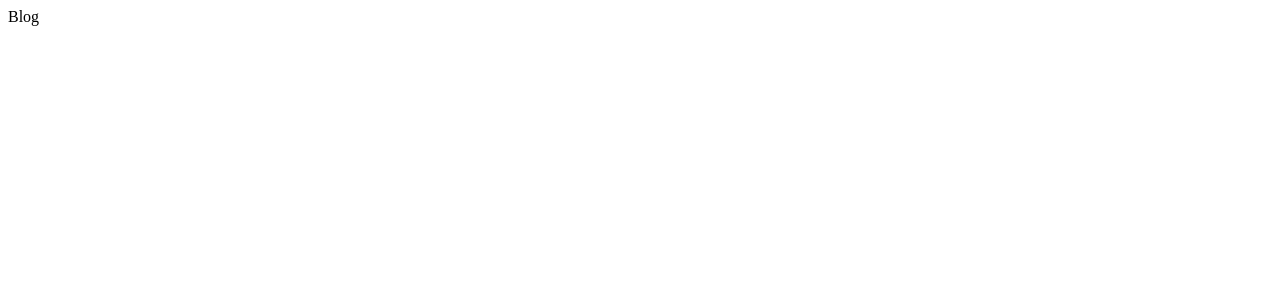
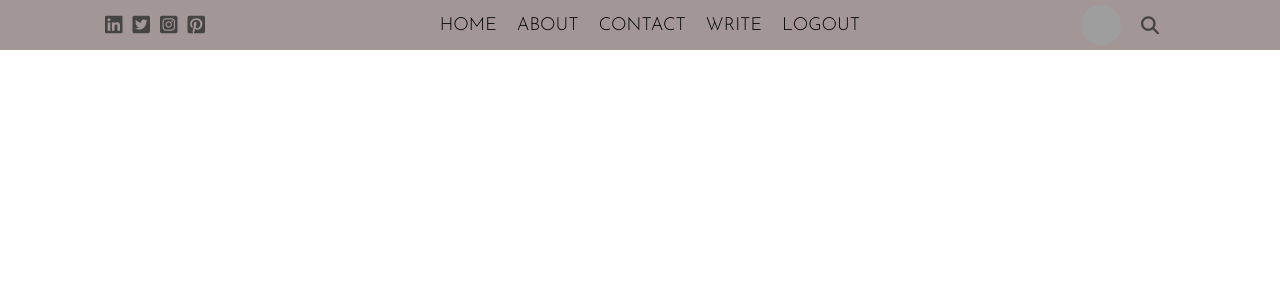
Before and after one commit to Oksana796/blog-r, a React (Create React App) app: page / in a window 1280 px wide. Shown: the top 300 px of the page. Built offline with nearby package versions, Linux system fonts and the light colour scheme; grey boxes are pictures that could not be loaded.

Commit message:
navbar on top

```diff
--- a/public/index.html
+++ b/public/index.html
@@ -4,9 +4,17 @@
     <meta charset="utf-8" />
 
     <link
-      href="https://fonts.googleapis.com/css2?family=Josefin+Sans:wght@200;300;400;500;600;700&family=Roboto:wght@400;500;700&display=swap"
+      href="https://fonts.googleapis.com/css2?family=Josefin+Sans:wght@200;300;400;500;600;700&display=swap"
       rel="stylesheet"
     />
+    <link
+      rel="stylesheet"
+      href="https://cdnjs.cloudflare.com/ajax/libs/font-awesome/6.4.0/css/all.min.css"
+      integrity="sha512-iecdLmaskl7CVkqkXNQ/ZH/XLlvWZOJyj7Yy7tcenmpD1ypASozpmT/E0iPtmFIB46ZmdtAc9eNBvH0H/ZpiBw=="
+      crossorigin="anonymous"
+      referrerpolicy="no-referrer"
+    />
+
     <meta name="viewport" content="width=device-width, initial-scale=1" />
     <meta name="theme-color" content="#000000" />
     <meta
--- a/src/App.js
+++ b/src/App.js
@@ -1,5 +1,11 @@
+import Topbar from "./topbar/Topbar.jsx";
+
 function App() {
-  return <div className="App">Blog</div>;
+  return (
+    <div className="App">
+      <Topbar />
+    </div>
+  );
 }
 
 export default App;
--- /dev/null
+++ b/src/topbar/Topbar.jsx
@@ -0,0 +1,33 @@
+import "./topbar.css";
+
+const Topbar = () => {
+  return (
+    <div className="top">
+      <div className="topleft">
+        <i className="topIcon fa-brands fa-linkedin"></i>
+        <i className="topIcon fa-brands fa-square-twitter"></i>
+        <i className="topIcon fa-brands fa-square-instagram"></i>
+        <i className="topIcon fa-brands fa-square-pinterest"></i>
+      </div>
+      <div className="topcenter">
+        <ul className="topList">
+          <li className="topListItem">HOME</li>
+          <li className="topListItem">ABOUT</li>
+          <li className="topListItem">CONTACT</li>
+          <li className="topListItem">WRITE</li>
+          <li className="topListItem">LOGOUT</li>
+        </ul>
+      </div>
+      <div className="topright">
+        <img
+          className="topImg"
+          src="https://images.pexels.com/photos/9408954/pexels-photo-9408954.jpeg?auto=compress&cs=tinysrgb&w=600&lazy=load"
+          alt=""
+        />
+        <i className="topSearchIcon fa-solid fa-magnifying-glass"></i>
+      </div>
+    </div>
+  );
+};
+
+export default Topbar;
--- /dev/null
+++ b/src/topbar/topbar.css
@@ -0,0 +1,52 @@
+* {
+  margin: 0;
+}
+.top {
+  width: 100%;
+  height: 50px;
+  background-color: #a39696;
+  position: sticky;
+  top: 0;
+  display: flex;
+  align-items: center;
+  font-family: "Josefin Sans", sans-serif;
+}
+.topleft,
+.topright {
+  flex: 3;
+  display: flex;
+  align-items: center;
+  justify-content: center;
+}
+.topIcon {
+  font-size: 20px;
+  margin-right: 10px;
+  cursor: pointer;
+  color: #444;
+}
+.topcenter {
+  flex: 6;
+}
+.topList {
+  display: flex;
+  justify-content: center;
+  list-style: none;
+}
+.topListItem {
+  font-size: 18px;
+  font-weight: 300;
+  margin-right: 20px;
+  cursor: pointer;
+}
+.topImg {
+  width: 40px;
+  height: 40px;
+  border-radius: 50%;
+  object-fit: cover;
+}
+.topSearchIcon {
+  font-size: 18px;
+  color: #444;
+  margin-left: 20px;
+  cursor: pointer;
+}
```
